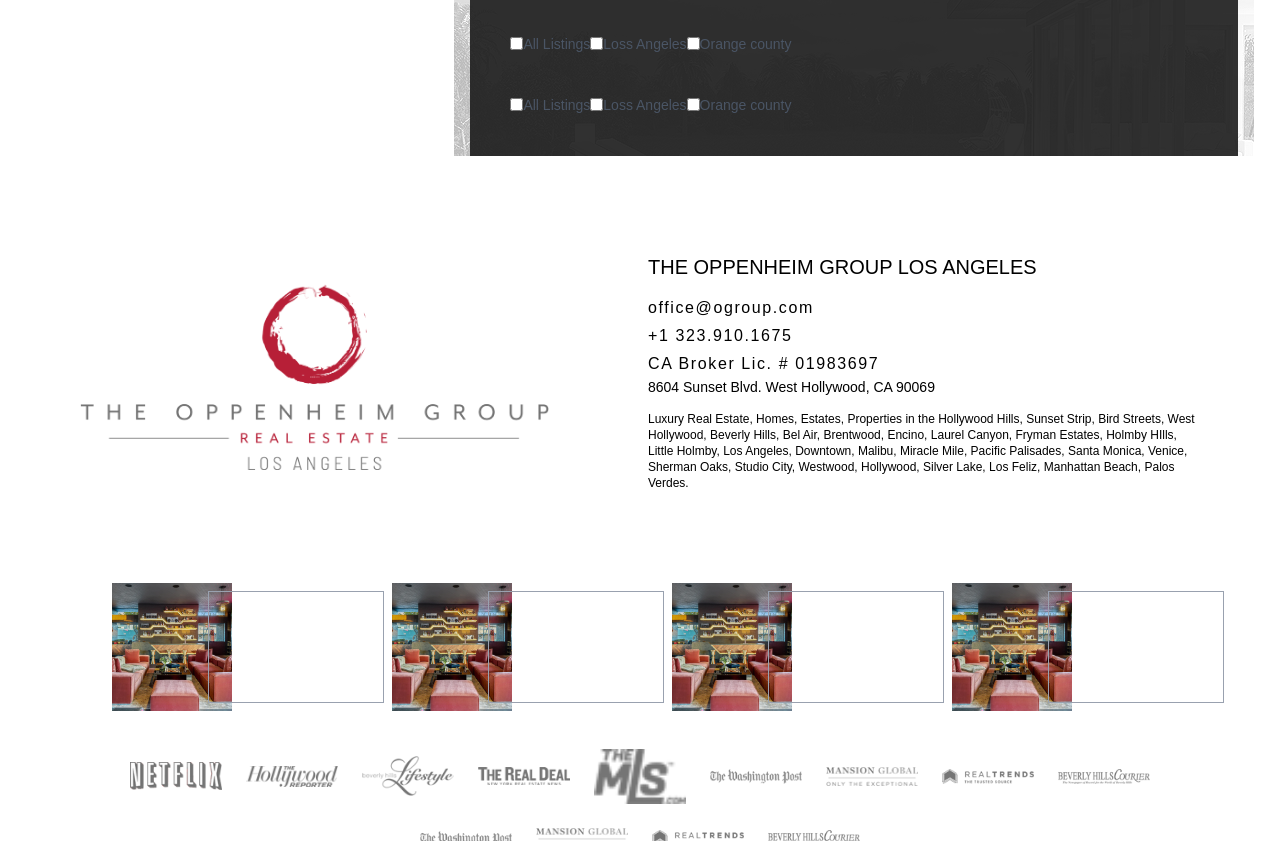
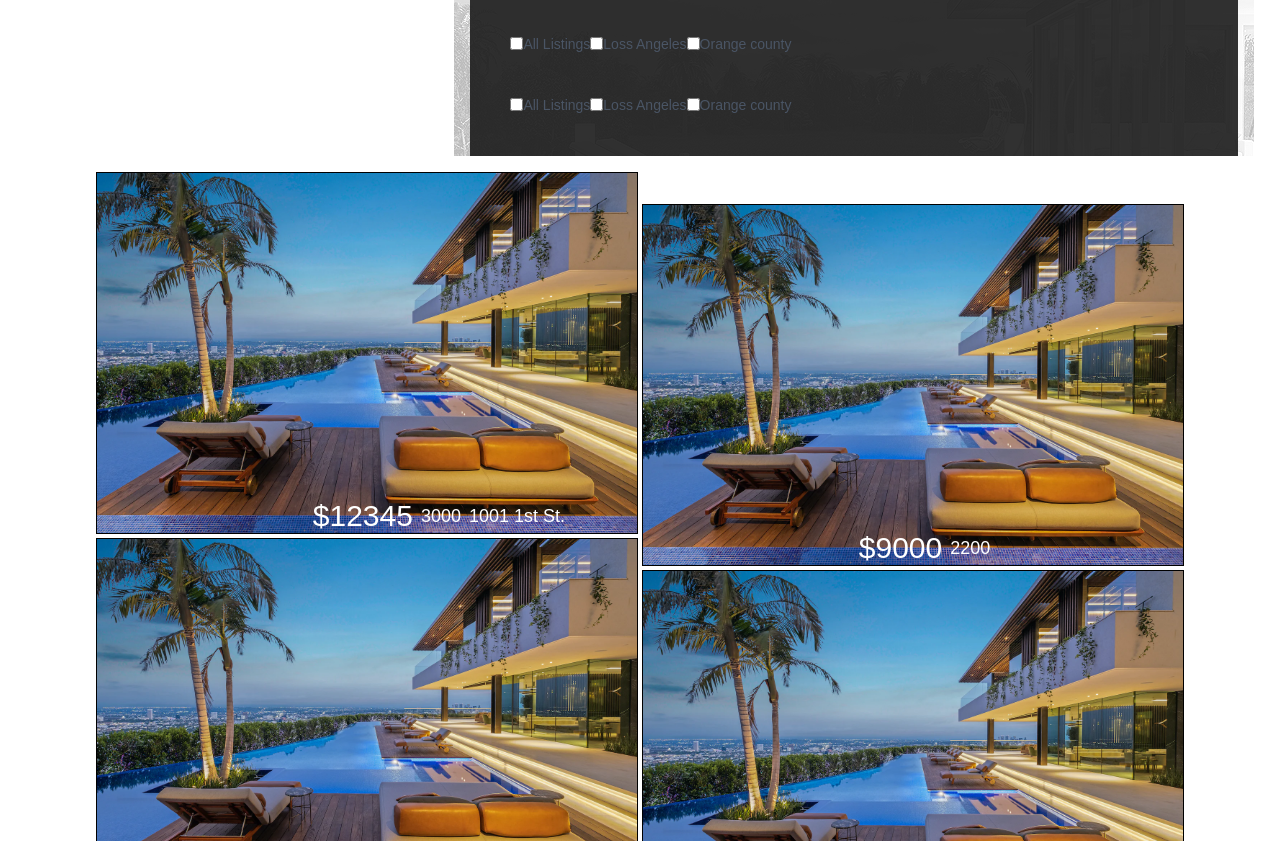
Before and after one commit to muhammadqasimjanjua162/openinggroup, a React (Vite) app: page / in a window 1280 px wide. Shown: the part 599-1440 px from the top of the page. Built offline with nearby package versions, Linux system fonts and the light colour scheme.

Commit message:
Added the gallery images

```diff
--- a/src/App.tsx
+++ b/src/App.tsx
@@ -5,8 +5,86 @@
 import Form from "./components/Form";
 import FormLeft from "./components/FormLeft";
 import { Sidebar } from "lucide-react";
+import PropertyDisplay from "./components/PropertyDisplay";
+import propertyImg from "../src/assets/img/propertyImages/new.webp";
 
 function App() {
+  const propertyData = [
+    {
+      id: 1,
+      totalprice: "12345",
+      perMonth: "3000",
+      address: "1001 1st St.",
+      img: propertyImg,
+    },
+    {
+      id: 2,
+      totalprice: "15000",
+      perMonth: "3200",
+      address: "1001 1st St.",
+      img: propertyImg,
+    },
+    {
+      id: 3,
+      totalprice: "21000",
+      perMonth: "3500",
+      address: "1001 1st St.",
+      img: propertyImg,
+    },
+    {
+      id: 4,
+      totalprice: "18000",
+      perMonth: "3100",
+      address: "1001 1st St.",
+      img: propertyImg,
+    },
+    {
+      id: 5,
+      totalprice: "25000",
+      perMonth: "4000",
+      address: "1001 1st St.",
+      img: propertyImg,
+    },
+    {
+      id: 6,
+      totalprice: "9000",
+      perMonth: "2200",
+      address: "1001 1st St.",
+      img: propertyImg,
+    },
+    {
+      id: 7,
+      totalprice: "14000",
+      perMonth: "2800",
+      address: "1001 1st St.",
+      img: propertyImg,
+    },
+    {
+      id: 8,
+      totalprice: "16000",
+      perMonth: "3000",
+      address: "1001 1st St.",
+      img: propertyImg,
+    },
+    {
+      id: 9,
+      totalprice: "19000",
+      perMonth: "3300",
+      address: "1001 1st St.",
+      img: propertyImg,
+    },
+    {
+      id: 10,
+      totalprice: "22000",
+      perMonth: "3600",
+      address: "1001 1st St.",
+      img: propertyImg,
+    },
+  ];
+
+  const splitIndex = Math.ceil(propertyData.length / 2);
+  const firstColumn = propertyData.slice(0, splitIndex);
+  const secondColumn = propertyData.slice(splitIndex);
   return (
     <>
       <div>
@@ -21,6 +99,34 @@
             <Form />
           </div>
         </div>
+        <div className="flex gap-1 px-24">
+          {/* First Column */}
+          <div className=" flex flex-col gap-1 w-1/2">
+            {firstColumn.map((property) => (
+              <div key={property.id} className="w-full">
+                <PropertyDisplay
+                  totalprice={property.totalprice}
+                  perMonth={property.perMonth}
+                  img={property.img}
+                  address={property.address}
+                />
+              </div>
+            ))}
+          </div>
+
+          {/* Second Column */}
+          <div className=" w-1/2 flex flex-col gap-1 py-8">
+            {secondColumn.map((property) => (
+              <div key={property.id} className="w-full">
+                <PropertyDisplay
+                  totalprice={property.totalprice}
+                  perMonth={property.perMonth}
+                  img={property.img}
+                />
+              </div>
+            ))}
+          </div>
+        </div>
 
         {/* <Form /> */}
         <Footer />
--- /dev/null
+++ b/src/components/PropertyDisplay.tsx
@@ -0,0 +1,31 @@
+import React from "react";
+
+const PropertyDisplay = ({ totalprice, perMonth, img, address }) => {
+  console.log(img, "img");
+  return (
+    <div className="property-display flex flex-col md:flex-row relative overflow-hidden">
+      <div className="w-full bg-amber-300 border">
+        <img
+          src={img}
+          alt="Property"
+          className="w-full h-auto  hover:scale-125 ease-in duration-500"
+        />
+        <div className=" flex text-white absolute bottom-0 left-[40%] gap-2 items-center">
+          <p
+            className="text-3xl mb-0"
+            style={{ marginBottom: 0 }}
+          >{`$${totalprice}`}</p>
+          <p className="text-lg" style={{ marginBottom: 0 }}>
+            {" "}
+            {perMonth}
+          </p>
+          <p className="text-lg" style={{ marginBottom: 0 }}>
+            {address}
+          </p>
+        </div>
+      </div>
+    </div>
+  );
+};
+
+export default PropertyDisplay;
```
Also changed, not shown: src/assets/img/propertyImages/new.webp (added), src/assets/img/propertyImages/property1.png (added).
